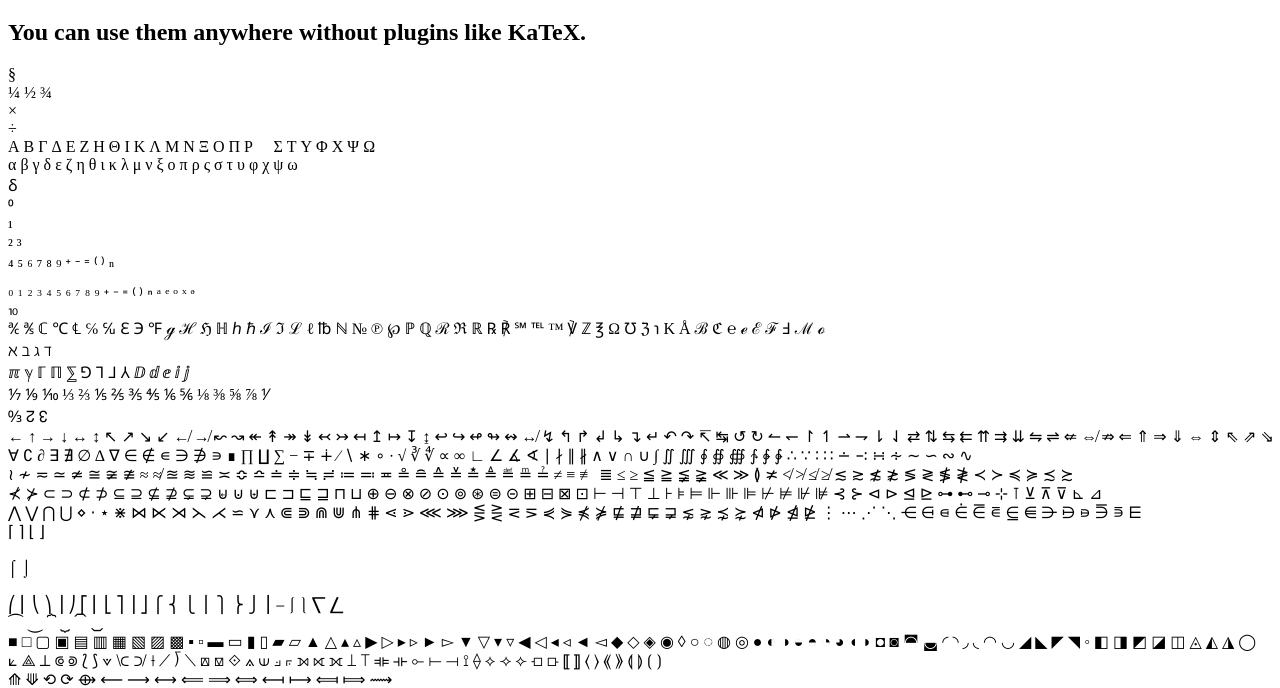
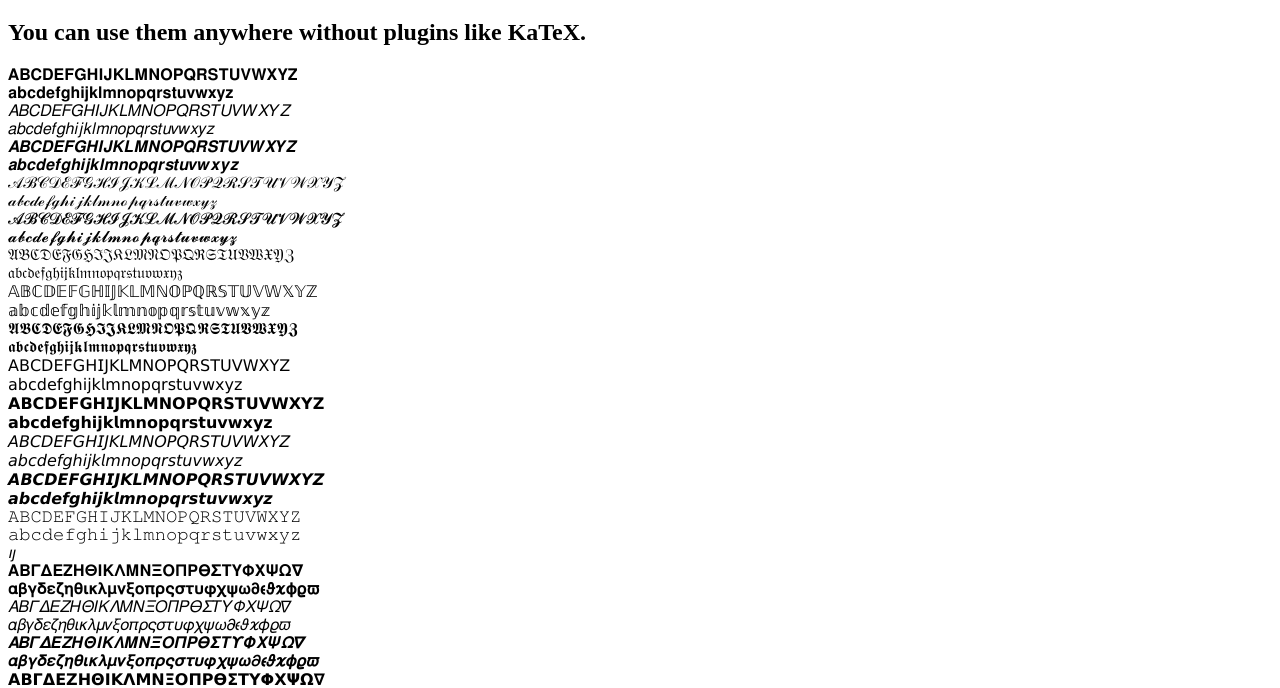
Before and after one commit to imalyd/imalyd.github.io, a plain HTML site: page unicodemath/index.html in a window 1280 px wide. Shown: the part 61-749 px from the top of the page. Drawn offline with Linux system fonts and the light colour scheme.

Commit message:
add complete characters

```diff
--- a/unicodemath/index.html
+++ b/unicodemath/index.html
@@ -10,6 +10,49 @@
 <body>
 	<h1>Here are some Math Characters in Unicode.</h1>
 	<h2>You can use them anywhere without plugins like KaTeX.</h2>
+𝐀𝐁𝐂𝐃𝐄𝐅𝐆𝐇𝐈𝐉𝐊𝐋𝐌𝐍𝐎𝐏𝐐𝐑𝐒𝐓𝐔𝐕𝐖𝐗𝐘𝐙<br>
+𝐚𝐛𝐜𝐝𝐞𝐟𝐠𝐡𝐢𝐣𝐤𝐥𝐦𝐧𝐨𝐩𝐪𝐫𝐬𝐭𝐮𝐯𝐰𝐱𝐲𝐳<br>
+𝐴𝐵𝐶𝐷𝐸𝐹𝐺𝐻𝐼𝐽𝐾𝐿𝑀𝑁𝑂𝑃𝑄𝑅𝑆𝑇𝑈𝑉𝑊𝑋𝑌𝑍<br>
+𝑎𝑏𝑐𝑑𝑒𝑓𝑔ℎ𝑖𝑗𝑘𝑙𝑚𝑛𝑜𝑝𝑞𝑟𝑠𝑡𝑢𝑣𝑤𝑥𝑦𝑧<br>
+𝑨𝑩𝑪𝑫𝑬𝑭𝑮𝑯𝑰𝑱𝑲𝑳𝑴𝑵𝑶𝑷𝑸𝑹𝑺𝑻𝑼𝑽𝑾𝑿𝒀𝒁<br>
+𝒂𝒃𝒄𝒅𝒆𝒇𝒈𝒉𝒊𝒋𝒌𝒍𝒎𝒏𝒐𝒑𝒒𝒓𝒔𝒕𝒖𝒗𝒘𝒙𝒚𝒛<br>
+𝒜ℬ𝒞𝒟ℰℱ𝒢ℋℐ𝒥𝒦ℒℳ𝒩𝒪𝒫𝒬ℛ𝒮𝒯𝒰𝒱𝒲𝒳𝒴𝒵<br>
+𝒶𝒷𝒸𝒹ℯ𝒻ℊ𝒽𝒾𝒿𝓀𝓁𝓂𝓃ℴ𝓅𝓆𝓇𝓈𝓉𝓊𝓋𝓌𝓍𝓎𝓏<br>
+𝓐𝓑𝓒𝓓𝓔𝓕𝓖𝓗𝓘𝓙𝓚𝓛𝓜𝓝𝓞𝓟𝓠𝓡𝓢𝓣𝓤𝓥𝓦𝓧𝓨𝓩<br>
+𝓪𝓫𝓬𝓭𝓮𝓯𝓰𝓱𝓲𝓳𝓴𝓵𝓶𝓷𝓸𝓹𝓺𝓻𝓼𝓽𝓾𝓿𝔀𝔁𝔂𝔃<br>
+𝔄𝔅ℭ𝔇𝔈𝔉𝔊ℌℑ𝔍𝔎𝔏𝔐𝔑𝔒𝔓𝔔ℜ𝔖𝔗𝔘𝔙𝔚𝔛𝔜ℨ<br>
+𝔞𝔟𝔠𝔡𝔢𝔣𝔤𝔥𝔦𝔧𝔨𝔩𝔪𝔫𝔬𝔭𝔮𝔯𝔰𝔱𝔲𝔳𝔴𝔵𝔶𝔷<br>
+𝔸𝔹ℂ𝔻𝔼𝔽𝔾ℍ𝕀𝕁𝕂𝕃𝕄ℕ𝕆ℙℚℝ𝕊𝕋𝕌𝕍𝕎𝕏𝕐ℤ<br>
+𝕒𝕓𝕔𝕕𝕖𝕗𝕘𝕙𝕚𝕛𝕜𝕝𝕞𝕟𝕠𝕡𝕢𝕣𝕤𝕥𝕦𝕧𝕨𝕩𝕪𝕫<br>
+𝕬𝕭𝕮𝕯𝕰𝕱𝕲𝕳𝕴𝕵𝕶𝕷𝕸𝕹𝕺𝕻𝕼𝕽𝕾𝕿𝖀𝖁𝖂𝖃𝖄𝖅<br>
+𝖆𝖇𝖈𝖉𝖊𝖋𝖌𝖍𝖎𝖏𝖐𝖑𝖒𝖓𝖔𝖕𝖖𝖗𝖘𝖙𝖚𝖛𝖜𝖝𝖞𝖟<br>
+𝖠𝖡𝖢𝖣𝖤𝖥𝖦𝖧𝖨𝖩𝖪𝖫𝖬𝖭𝖮𝖯𝖰𝖱𝖲𝖳𝖴𝖵𝖶𝖷𝖸𝖹<br>
+𝖺𝖻𝖼𝖽𝖾𝖿𝗀𝗁𝗂𝗃𝗄𝗅𝗆𝗇𝗈𝗉𝗊𝗋𝗌𝗍𝗎𝗏𝗐𝗑𝗒𝗓<br>
+𝗔𝗕𝗖𝗗𝗘𝗙𝗚𝗛𝗜𝗝𝗞𝗟𝗠𝗡𝗢𝗣𝗤𝗥𝗦𝗧𝗨𝗩𝗪𝗫𝗬𝗭<br>
+𝗮𝗯𝗰𝗱𝗲𝗳𝗴𝗵𝗶𝗷𝗸𝗹𝗺𝗻𝗼𝗽𝗾𝗿𝘀𝘁𝘂𝘃𝘄𝘅𝘆𝘇<br>
+𝘈𝘉𝘊𝘋𝘌𝘍𝘎𝘏𝘐𝘑𝘒𝘓𝘔𝘕𝘖𝘗𝘘𝘙𝘚𝘛𝘜𝘝𝘞𝘟𝘠𝘡<br>
+𝘢𝘣𝘤𝘥𝘦𝘧𝘨𝘩𝘪𝘫𝘬𝘭𝘮𝘯𝘰𝘱𝘲𝘳𝘴𝘵𝘶𝘷𝘸𝘹𝘺𝘻<br>
+𝘼𝘽𝘾𝘿𝙀𝙁𝙂𝙃𝙄𝙅𝙆𝙇𝙈𝙉𝙊𝙋𝙌𝙍𝙎𝙏𝙐𝙑𝙒𝙓𝙔𝙕<br>
+𝙖𝙗𝙘𝙙𝙚𝙛𝙜𝙝𝙞𝙟𝙠𝙡𝙢𝙣𝙤𝙥𝙦𝙧𝙨𝙩𝙪𝙫𝙬𝙭𝙮𝙯<br>
+𝙰𝙱𝙲𝙳𝙴𝙵𝙶𝙷𝙸𝙹𝙺𝙻𝙼𝙽𝙾𝙿𝚀𝚁𝚂𝚃𝚄𝚅𝚆𝚇𝚈𝚉<br>
+𝚊𝚋𝚌𝚍𝚎𝚏𝚐𝚑𝚒𝚓𝚔𝚕𝚖𝚗𝚘𝚙𝚚𝚛𝚜𝚝𝚞𝚟𝚠𝚡𝚢𝚣<br>
+𝚤𝚥<br>
+𝚨𝚩𝚪𝚫𝚬𝚭𝚮𝚯𝚰𝚱𝚲𝚳𝚴𝚵𝚶𝚷𝚸𝚹𝚺𝚻𝚼𝚽𝚾𝚿𝛀𝛁<br>
+𝛂𝛃𝛄𝛅𝛆𝛇𝛈𝛉𝛊𝛋𝛌𝛍𝛎𝛏𝛐𝛑𝛒𝛓𝛔𝛕𝛖𝛗𝛘𝛙𝛚𝛛𝛜𝛝𝛞𝛟𝛠𝛡<br>
+𝛢𝛣𝛤𝛥𝛦𝛧𝛨𝛩𝛪𝛫𝛬𝛭𝛮𝛯𝛰𝛱𝛲𝛳𝛴𝛵𝛶𝛷𝛸𝛹𝛺𝛻<br>
+𝛼𝛽𝛾𝛿𝜀𝜁𝜂𝜃𝜄𝜅𝜆𝜇𝜈𝜉𝜊𝜋𝜌𝜍𝜎𝜏𝜐𝜑𝜒𝜓𝜔𝜕𝜖𝜗𝜘𝜙𝜚𝜛<br>
+𝜜𝜝𝜞𝜟𝜠𝜡𝜢𝜣𝜤𝜥𝜦𝜧𝜨𝜩𝜪𝜫𝜬𝜭𝜮𝜯𝜰𝜱𝜲𝜳𝜴𝜵<br>
+𝜶𝜷𝜸𝜹𝜺𝜻𝜼𝜽𝜾𝜿𝝀𝝁𝝂𝝃𝝄𝝅𝝆𝝇𝝈𝝉𝝊𝝋𝝌𝝍𝝎𝝏𝝐𝝑𝝒𝝓𝝔𝝕<br>
+𝝖𝝗𝝘𝝙𝝚𝝛𝝜𝝝𝝞𝝟𝝠𝝡𝝢𝝣𝝤𝝥𝝦𝝧𝝨𝝩𝝪𝝫𝝬𝝭𝝮𝝯<br>
+𝝰𝝱𝝲𝝳𝝴𝝵𝝶𝝷𝝸𝝹𝝺𝝻𝝼𝝽𝝾𝝿𝞀𝞁𝞂𝞃𝞄𝞅𝞆𝞇𝞈𝞉𝞊𝞋𝞌𝞍𝞎𝞏<br>
+𝞐𝞑𝞒𝞓𝞔𝞕𝞖𝞗𝞘𝞙𝞚𝞛𝞜𝞝𝞞𝞟𝞠𝞡𝞢𝞣𝞤𝞥𝞦𝞧𝞨𝞩<br>
+𝞪𝞫𝞬𝞭𝞮𝞯𝞰𝞱𝞲𝞳𝞴𝞵𝞶𝞷𝞸𝞹𝞺𝞻𝞼𝞽𝞾𝞿𝟀𝟁𝟂𝟃𝟄𝟅𝟆𝟇𝟈𝟉<br>
+𝟊𝟋<br>
+𝟎𝟏𝟐𝟑𝟒𝟓𝟔𝟕𝟖𝟗<br>
+𝟘𝟙𝟚𝟛𝟜𝟝𝟞𝟟𝟠𝟡<br>
+𝟢𝟣𝟤𝟥𝟦𝟧𝟨𝟩𝟪𝟫<br>
+𝟬𝟭𝟮𝟯𝟰𝟱𝟲𝟳𝟴𝟵<br>
+𝟶𝟷𝟸𝟹𝟺𝟻𝟼𝟽𝟾𝟿<br>
 </body>
 
 </html>
@@ -59,21 +102,6 @@
 		{ start: 11008 + 64, cnt: 64 },//others
 		{ start: 11008 + 128, cnt: 64 },//others
 		{ start: 11008 + 192, cnt: 19 },//others
-		{ start: 119860, cnt: 52 },//math characters
-		{ start: 119912, cnt: 52 },//math characters bold
-		{ start: 119964, cnt: 52 },//math script characters
-		{ start: 120016, cnt: 52 },//math script characters bold
-		{ start: 120068, cnt: 52 },//fraktur characters
-		{ start: 120120, cnt: 52 },//double characters
-		{ start: 120172, cnt: 52 },//fraktur characters bold
-		{ start: 120432, cnt: 52 },//typewriter characters
-		{ start: 120484, cnt: 4 },//i & j
-		{ start: 120488, cnt: 58 },//bold greek characters
-		{ start: 120546, cnt: 58 },//italic greek characters
-		{ start: 120604, cnt: 58 },//bold italic greek characters
-		{ start: 120782, cnt: 10 },//math numbers bold
-		{ start: 120792, cnt: 10 },//math numbers double
-		{ start: 120822, cnt: 10 },//math numbers typewriter
 	];
 	var body = document.getElementsByTagName('body')[0];
 	var str = "";
```
